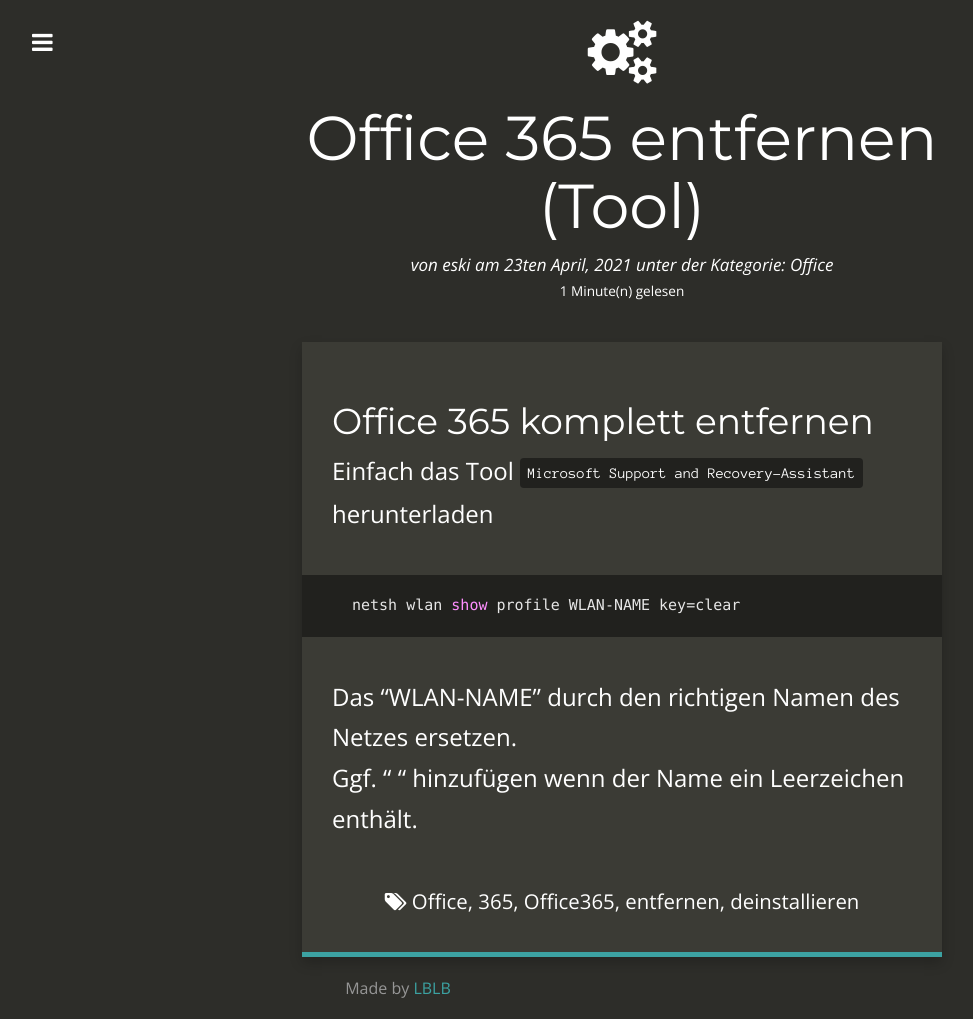
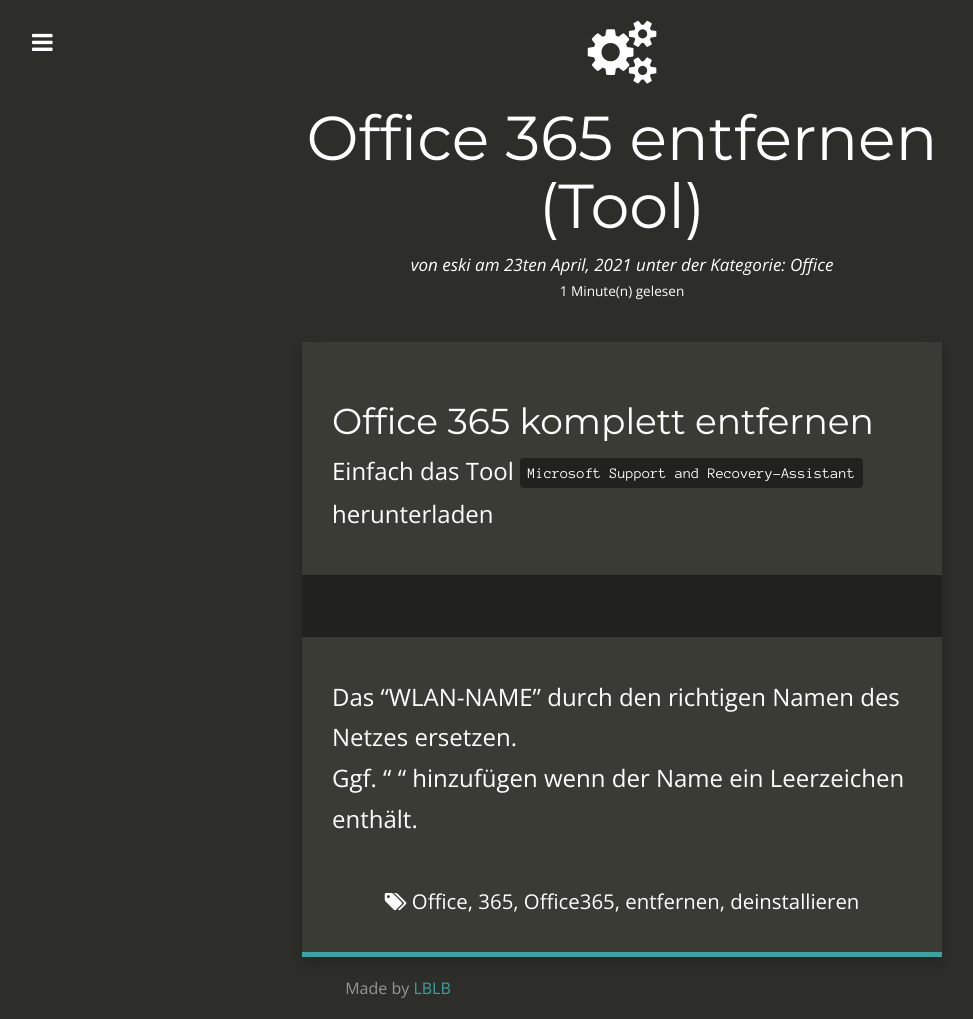
Before and after one commit to eski1337/lblb-it-ffd00, a Jekyll site: the page built from _posts/2021-23-04-Office365_uninstall.md, in a window 1280 px wide. Shown: the whole page, without its empty margins (18-991 px from the left). Built offline with Jekyll 4.4.1, drawn with Linux system fonts in a browser that asks for light colours; nearby versions of some CDN libraries; comment, search, counter and statistics services are not loaded.

Commit message:
2021-23-04-Office365_uninstall.md: changed

````diff
--- a/_posts/2021-23-04-Office365_uninstall.md
+++ b/_posts/2021-23-04-Office365_uninstall.md
@@ -18,7 +18,7 @@
 
 Einfach das Tool `Microsoft Support and Recovery-Assistant` herunterladen
 ```
-netsh wlan show profile WLAN-NAME key=clear
+
 ```
 Das "WLAN-NAME" durch den richtigen Namen des Netzes ersetzen.<br>
 Ggf. " " hinzufügen wenn der Name ein Leerzeichen enthält.
````
